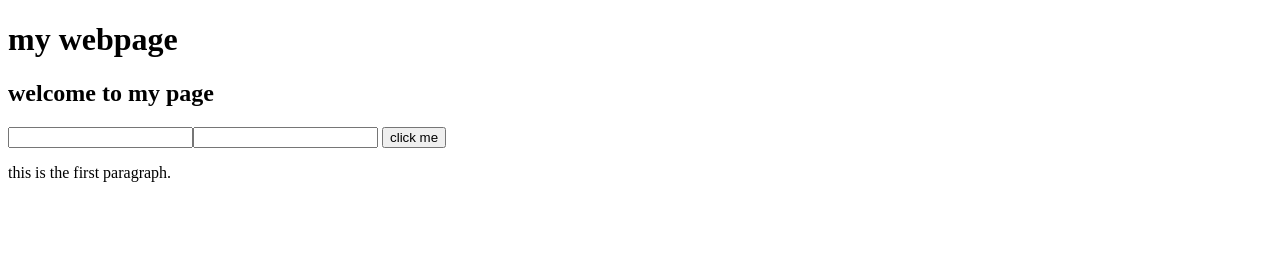
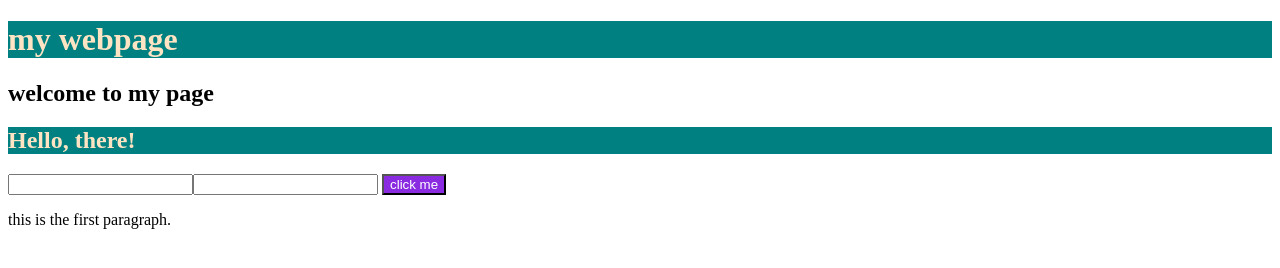
Before and after one commit to Nepsoul/webpage, a website: page index.html in a window 1280 px wide. Drawn offline with Linux system fonts and the light colour scheme.

Commit message:
change the style

```diff
--- /dev/null
+++ b/design/style.css
@@ -0,0 +1,11 @@
+h1 {
+  color: lightcoral;
+}
+#my-button {
+  background: blueviolet;
+  color: white;
+}
+.bg-green {
+  background-color: teal;
+  color: bisque;
+}
--- a/index.html
+++ b/index.html
@@ -5,12 +5,14 @@
     <meta http-equiv="X-UA-Compatible" content="IE=edge" />
     <meta name="viewport" content="width=device-width, initial-scale=1.0" />
     <title>niru's page</title>
+    <link rel="stylesheet" href="design/style.css" />
   </head>
   <body>
-    <h1>my webpage</h1>
+    <h1 class="bg-green">my webpage</h1>
     <h2>welcome to my page</h2>
-    <input /><input />
-    <button>click me</button>
+    <h2 class="bg-green">Hello, there!</h2>
+    <input id="my-input" /><input />
+    <button id="my-button">click me</button>
     <p>this is the first paragraph.</p>
   </body>
 </html>
```
